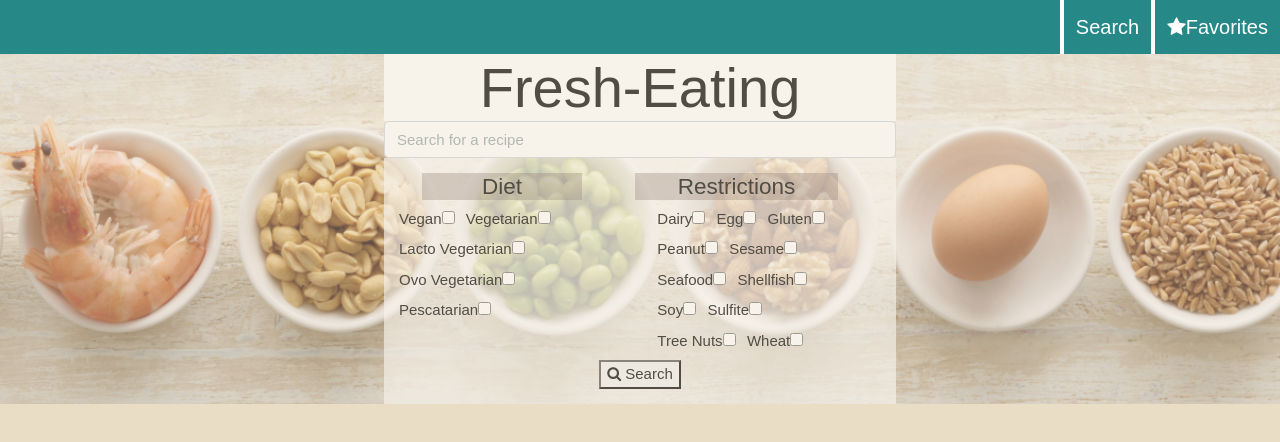
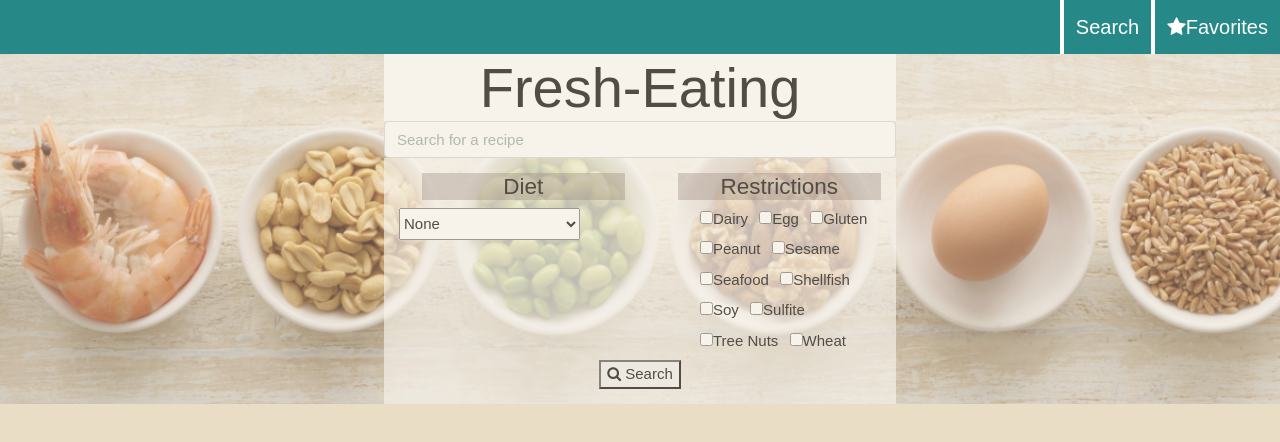
Before and after one commit to lav7patel/Fresh-eating, a React (Create React App) app in the folder client/: page / in a window 1280 px wide. Shown: the top 442 px of the page. Built offline with nearby package versions, Linux system fonts and the light colour scheme.

Commit message:
Changed diet boxes to dropdown

```diff
--- /dev/null
+++ b/client/src/components/Dropdown.js
@@ -0,0 +1,30 @@
+import React, { useState, useEffect } from "react";
+
+const dropdownStyle = {
+  width: "80%",
+  margin: "auto",
+  height: "2rem"
+};
+
+function Dropdown(props) {
+  const [dropValue, setDropValue] = useState("None");
+
+  const handleChange = event => {
+    setDropValue(event.target.value);
+    console.log(event.target.value);
+    props.handleDietChange(event.target.value);
+  };
+
+  return (
+    <select value={dropValue} onChange={handleChange} style={dropdownStyle}>
+      <option value="None">None</option>
+      <option value="Vegan">Vegan</option>
+      <option value="Vegetarian">Vegetarian</option>
+      <option value="Lacto Vegetarian">Lacto Vegetarian</option>
+      <option value="Ovo Vegetarian">Ovo Vegetarian</option>
+      <option value="Pescatarian">Pescatarian</option>
+    </select>
+  );
+}
+
+export default Dropdown;
--- a/client/src/components/Search.js
+++ b/client/src/components/Search.js
@@ -3,6 +3,7 @@ import Checkbox from "./Checkbox";
 import React from "react";
 import API from "../utils/API.js";
 import RecipeCard from "./RecipeCard.js";
+import Dropdown from "./Dropdown";
 
 const container = {
   width: "100%",
@@ -12,34 +13,6 @@ const container = {
   flexWrap: "wrap",
   flexDirection: "row"
 };
-
-const dietCheckboxes = [
-  {
-    name: "Vegan",
-    key: "checkBox1",
-    label: "diet"
-  },
-  {
-    name: "Vegetarian",
-    key: "checkBox2",
-    label: "diet"
-  },
-  {
-    name: "Lacto Vegetarian",
-    key: "checkBox3",
-    label: "diet"
-  },
-  {
-    name: "Ovo Vegetarian",
-    key: "checkBox4",
-    label: "diet"
-  },
-  {
-    name: "Pescatarian",
-    key: "checkBox5",
-    label: "diet"
-  }
-];
 
 const intolerancesCheckboxes = [
   {
@@ -110,10 +83,11 @@ class Search extends React.Component {
       checkedDiets: new Map(),
       checkedIntolerances: new Map(),
       recipes: [],
-      searchTerm: ""
+      searchTerm: "",
+      diet: ""
     };
 
-    this.handleDietCheckChange = this.handleDietCheckChange.bind(this);
+    this.handleDietChange = this.handleDietChange.bind(this);
     this.handleIntoleranceCheckChange = this.handleIntoleranceCheckChange.bind(
       this
     );
@@ -124,13 +98,9 @@ class Search extends React.Component {
       showActionFilterList: !prevState.showActionFilterList
     }));
 
-  handleDietCheckChange(e) {
-    const item = e.target.name;
-    const isChecked = e.target.checked;
-    this.setState(prevState => ({
-      checkedDiets: prevState.checkedDiets.set(item, isChecked)
-    }));
-    console.log(this.state.checkedDiets);
+  handleDietChange(diet) {
+    this.setState({ diet });
+    console.log(diet);
   }
 
   handleIntoleranceCheckChange(e) {
@@ -143,6 +113,7 @@ class Search extends React.Component {
   }
 
   handleChange = event => {
+    console.log(event);
     this.setState({ searchTerm: event.target.value });
   };
 
@@ -157,17 +128,17 @@ class Search extends React.Component {
 
   searchClick = () => {
     const query = this.state.searchTerm;
-    let diets = "";
+    let diet = this.state.diet;
     let intolerances = "";
-    for (let key of this.state.checkedDiets.keys()) {
-      diets += `${key},`;
-    }
     for (let key of this.state.checkedIntolerances.keys()) {
       intolerances += `${key},`;
     }
-
-    this.searchAPI(query, diets, intolerances);
-    console.log(diets);
+    if (diet !== "None") {
+      this.searchAPI(query, diet, intolerances);
+    } else {
+      diet = "";
+      this.searchAPI(query, diet, intolerances);
+    }
   };
 
   saveRecipe = recipe => {
@@ -191,7 +162,7 @@ class Search extends React.Component {
     return (
       <>
         <div className="searchbox">
-        <div className="jumbotron jumbotron-fluid" >
+          <div className="jumbotron jumbotron-fluid">
             <div className="container">
               <h1 className="display-4">Fresh-Eating</h1>
               <input
@@ -204,32 +175,23 @@ class Search extends React.Component {
               />
               <div className="checkbox">
                 <div className="row">
-                    <div className="col-5">
+                  <div className="col-6">
                     <h3> Diet </h3>
-                      <div className="diet-boxes">
-                        {dietCheckboxes.map(item => (
-                          <label key={item.key}>
-                          {item.name}
-                            <Checkbox
-                              checked={this.state.checkedDiets.get(item.name)}
-                              name={item.name}
-                              onChange={this.handleDietCheckChange}
-                            />
-                          </label>
-                      ))}
-                      </div>
+                    <Dropdown handleDietChange={this.handleDietChange} />
                   </div>
                   <div class="col-6">
                     <h3> Restrictions </h3>
                     <div className="intolerance-boxes">
                       {intolerancesCheckboxes.map(item => (
                         <label key={item.key}>
-                              {item.name}
                           <Checkbox
-                                checked={this.state.checkedIntolerances.get(item.name)}
+                            checked={this.state.checkedIntolerances.get(
+                              item.name
+                            )}
                             name={item.name}
                             onChange={this.handleIntoleranceCheckChange}
                           />
+                          {item.name}
                         </label>
                       ))}
                     </div>
@@ -241,7 +203,6 @@ class Search extends React.Component {
                   </button>
                 </div>
               </div>
-
             </div>
           </div>
           <div style={container}>
@@ -256,9 +217,7 @@ class Search extends React.Component {
                 })
               : null}
           </div>
-
         </div>
-
       </>
     );
   }
```
Lines whose indentation alone changed are shown as unchanged.
